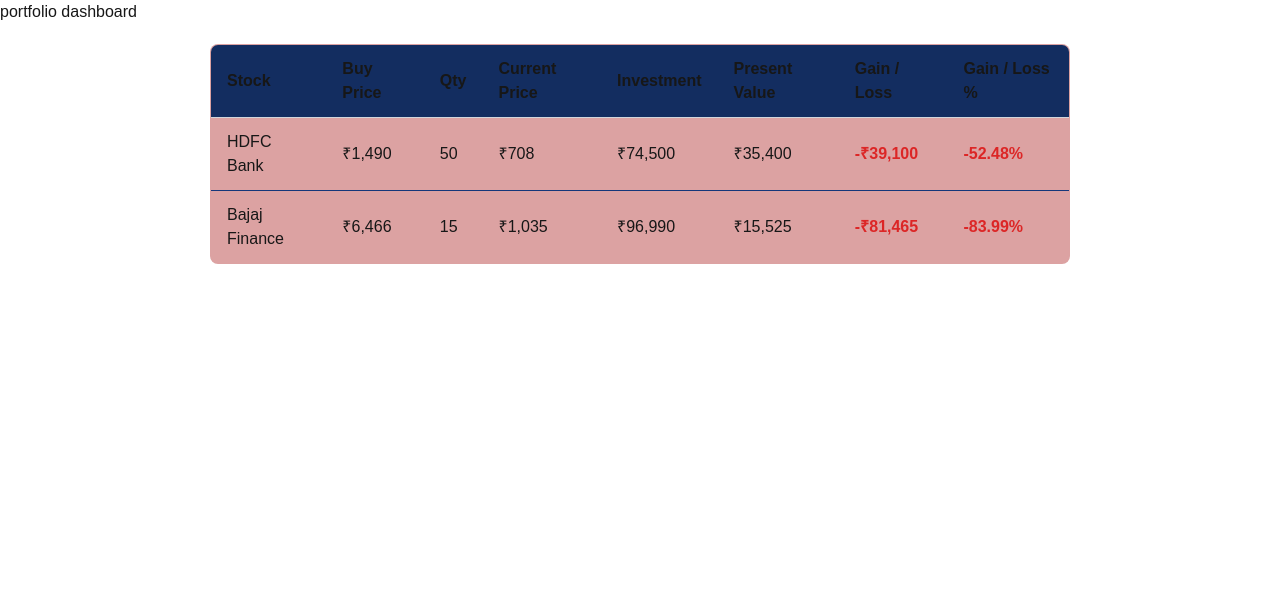
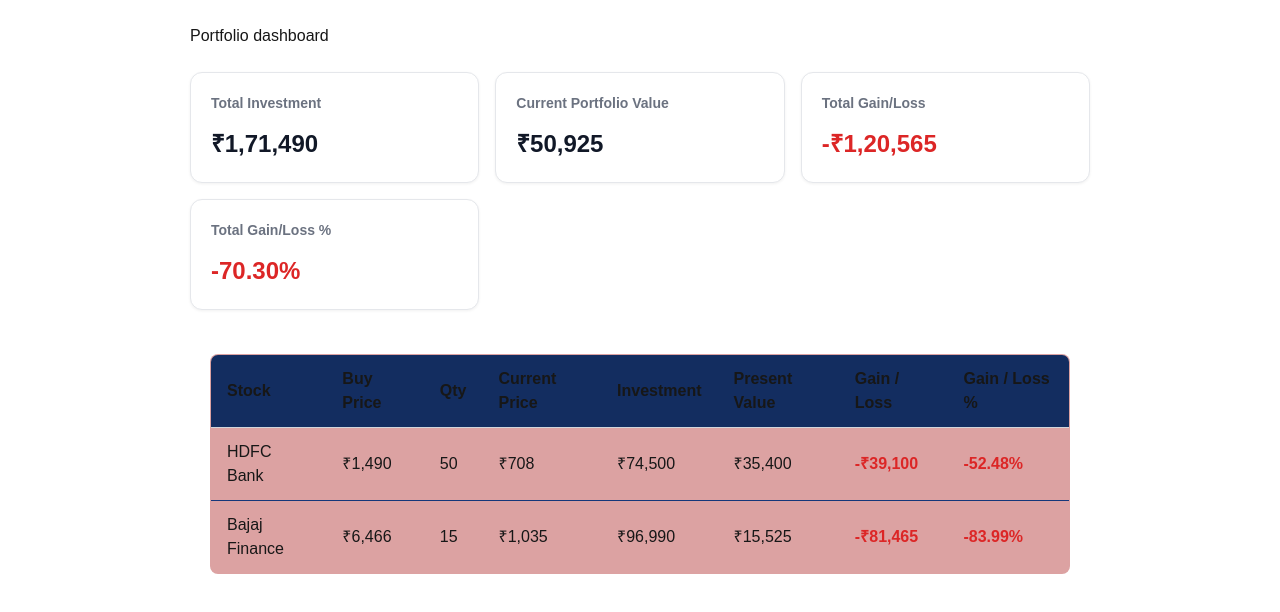
Before and after one commit to anmol-roy/onefolio, a Next.js app: page / in a window 1280 px wide. Shown: the top 612 px of the page. Built offline with nearby package versions, Linux system fonts and the light colour scheme.

Commit message:
feat: add portfolio summary cards

```diff
--- a/app/page.tsx
+++ b/app/page.tsx
@@ -1,10 +1,16 @@
+import SummaryCards from "@/components/SummaryCards";
 import Table from "@/components/table";
+import { Portfolio } from "@/lib/portfolio";
+import { calculatePortfolioSummary } from "@/lib/summaryCalculation";
 
 export default function Page() {
+  const summary = calculatePortfolioSummary(Portfolio);
+
   return (
-    <>
-      <h1>portfolio dashboard</h1>
+    <main style={{ padding: "24px", maxWidth: "1200px", margin: "0 auto" }}>
+      <h1 style={{ marginBottom: "24px" }}>Portfolio dashboard</h1>
+      <SummaryCards summary={summary} />
       <Table />
-    </>
+    </main>
   );
 }
--- /dev/null
+++ b/components/SummaryCards.tsx
@@ -0,0 +1,73 @@
+import { PortfolioSummary } from "@/lib/summaryCalculation";
+import { formatIndianCurrency, formatPercentage } from "@/lib/utils";
+
+interface SummaryCardsProps {
+  summary: PortfolioSummary;
+}
+
+export default function SummaryCards({ summary }: SummaryCardsProps) {
+  const cards = [
+    {
+      title: "Total Investment",
+      value: formatIndianCurrency(summary.totalInvestment),
+    },
+    {
+      title: "Current Portfolio Value",
+      value: formatIndianCurrency(summary.totalPresentValue),
+    },
+    {
+      title: "Total Gain/Loss",
+      value: formatIndianCurrency(summary.totalGainLoss),
+      isPositive: summary.totalGainLoss >= 0,
+    },
+    {
+      title: "Total Gain/Loss %",
+      value: formatPercentage(summary.totalGainLossPercentage),
+      isPositive: summary.totalGainLossPercentage >= 0,
+    },
+  ];
+
+  return (
+    <div
+      style={{
+        display: "grid",
+        gridTemplateColumns: "repeat(auto-fit, minmax(220px, 1fr))",
+        gap: "16px",
+        marginBottom: "24px",
+      }}
+    >
+      {cards.map((card) => (
+        <div
+          key={card.title}
+          style={{
+            background: "#fff",
+            border: "1px solid #e5e7eb",
+            borderRadius: "12px",
+            padding: "20px",
+            boxShadow: "0 1px 3px rgba(0,0,0,0.06)",
+          }}
+        >
+          <div
+            style={{
+              color: "#6b7280",
+              fontSize: "14px",
+              marginBottom: "12px",
+              fontWeight: "600",
+            }}
+          >
+            {card.title}
+          </div>
+          <div
+            style={{
+              fontSize: "24px",
+              fontWeight: "700",
+              color: card.isPositive === undefined ? "#111827" : card.isPositive ? "#16a34a" : "#dc2626",
+            }}
+          >
+            {card.value}
+          </div>
+        </div>
+      ))}
+    </div>
+  );
+}
--- /dev/null
+++ b/lib/summaryCalculation.ts
@@ -0,0 +1,32 @@
+import { PortfolioHolding } from "@/types/portfolio";
+
+export interface PortfolioSummary {
+  totalInvestment: number;
+  totalPresentValue: number;
+  totalGainLoss: number;
+  totalGainLossPercentage: number;
+}
+
+export function calculatePortfolioSummary(portfolio: PortfolioHolding[]): PortfolioSummary {
+  const totalInvestment = portfolio.reduce(
+    (sum, stock) => sum + stock.buyPrice * stock.qty,
+    0,
+  );
+
+  const totalPresentValue = portfolio.reduce(
+    (sum, stock) => sum + stock.currentPrice * stock.qty,
+    0,
+  );
+
+  const totalGainLoss = totalPresentValue - totalInvestment;
+
+  const totalGainLossPercentage =
+    totalInvestment === 0 ? 0 : (totalGainLoss / totalInvestment) * 100;
+
+  return {
+    totalInvestment,
+    totalPresentValue,
+    totalGainLoss,
+    totalGainLossPercentage,
+  };
+}
```
